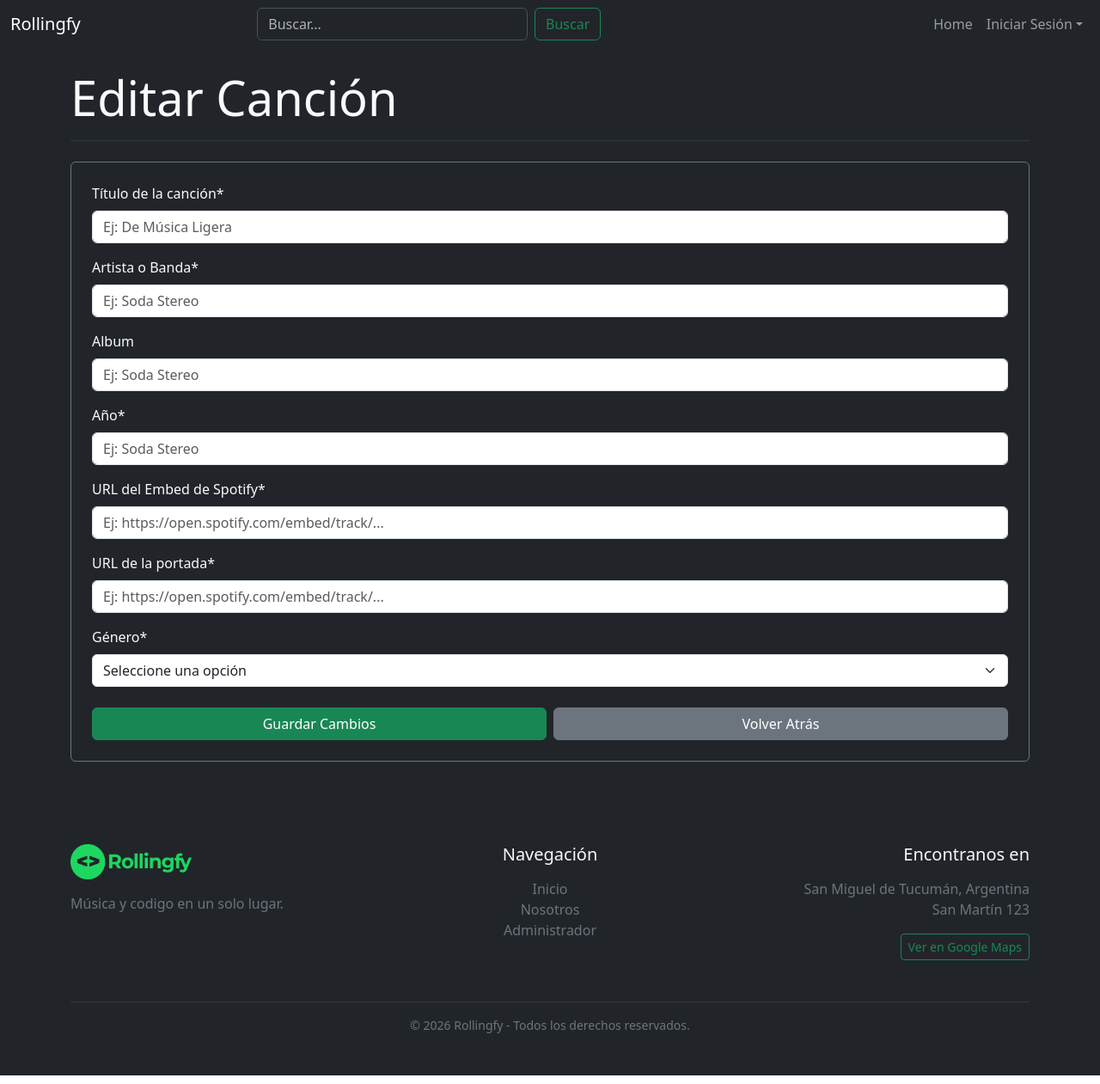
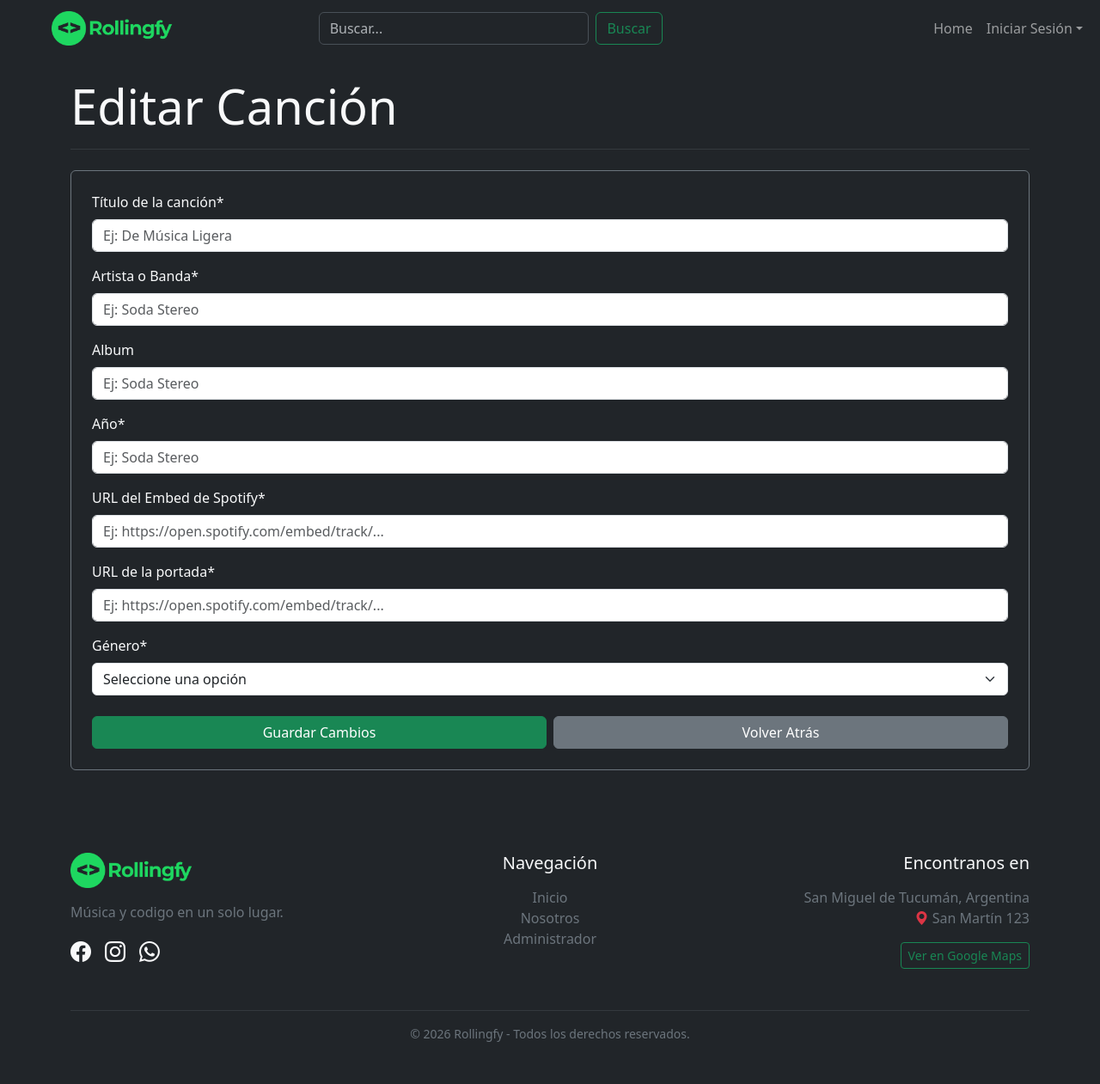
Before and after one commit to AgustinLopezChipoloni/rollingfy-streaming, a React (Vite) app: page /admin/editar/1 in a window 1280 px wide. Shown: the whole page at 86% size. Built offline with nearby package versions, Linux system fonts and the light colour scheme; no server answers.

Commit message:
correccion de botones y nav

```diff
--- a/src/componets/Footer.jsx
+++ b/src/componets/Footer.jsx
@@ -8,7 +8,8 @@
       <Container>
         <Row className="gy-4">
           <Col xs={12} md={4} className="text-center text-md-start">
-            <img src={logoImagen} width="40%" alt="Logo Rollingfy" />
+            <a href="/"><img src={logoImagen} width="40%" alt="Logo Rollingfy" />
+            </a>
             <p className="text-secondary mt-3">
               Música y codigo en un solo lugar.
             </p>
@@ -25,7 +26,7 @@
               <li className="text-decoration-none text-secondary" >Inicio</li>
               <li className="text-decoration-none text-secondary" >Nosotros</li>
               <li className="text-decoration-none text-secondary" >Administrador</li>
-              </ul>
+            </ul>
           </Col>
 
           <Col xs={12} md={4} className="text-center text-md-end">
--- a/src/componets/GrillaReproductores.jsx
+++ b/src/componets/GrillaReproductores.jsx
@@ -23,8 +23,8 @@
     return () => window.removeEventListener("resize", revisarTamanioPantalla);
   }, []);
 
-// Detecta automáticamente si estás en 'localhost' o en tu IP '192.168.X.X'
-const servidor = window.location.hostname;
+  // Detecta automáticamente si estás en 'localhost' o en tu IP '192.168.X.X'
+  const servidor = window.location.hostname;
 
 
 
@@ -111,11 +111,8 @@
                 loading="lazy"
                 title={cancion.nombre}
               ></iframe>
-              <Link
-                to={`/detalle/${cancion.id}/${cancion.nombre.replaceAll(" ", "-")}/${cancion.artista.replaceAll(" ", "-")}`}
-                className="text-decoration-none"
-              >
-                <Button variant='outline-light' size="sm" className='w-80 rounded-pill fw-bold mt-2'>
+                <Link to={`/detalle/${cancion.id}`} className="text-decoration-none">
+                <Button variant='' size="sm" className='w-100 rounded-pill btn btn-outline-success fw-bold'>
                   Ver Detalle
                 </Button>
               </Link>
--- a/src/componets/NavBar.jsx
+++ b/src/componets/NavBar.jsx
@@ -3,6 +3,8 @@
 import { Button, Container, Form, Nav, Navbar, NavDropdown } from 'react-bootstrap';
 import { FaBars } from 'react-icons/fa';
 import { AuthContext } from '../context/AuthContext';
+import logoImagen from "../assets/Logo.png";
+
 
 const NavBar = () => {
 
@@ -11,10 +13,17 @@
   return (
     <Navbar expand="lg" className="bg-dark" data-bs-theme="dark">
       <Container fluid>
-        <Navbar.Brand as={NavLink} to="/">Rollingfy</Navbar.Brand>
+
+        <Navbar.Brand as={NavLink} to="/" className="ms-1 ms-md-5">
+          <img
+            src={logoImagen}
+            alt="Logo Rollingfy"
+            style={{ maxHeight: "40px", width: "auto" }}
+          />
+        </Navbar.Brand>
 
         <Navbar.Toggle aria-controls="navbarScroll" className="border-0 px-0">
-           <FaBars color="white" size={24} />
+          <FaBars color="white" size={24} />
         </Navbar.Toggle>
 
         <Navbar.Collapse id="navbarScroll">
@@ -39,7 +48,7 @@
 
 
                 {usuarioLogueado.rol === 'admin' && (
-                  <Nav.Link as={NavLink} to="/admin" className="text-warning">Panel Admin</Nav.Link>
+                  <Nav.Link as={NavLink} to="/admin" className="text-success-emphasis">Panel Admin</Nav.Link>
                 )}
 
                 <NavDropdown
--- a/src/main.jsx
+++ b/src/main.jsx
@@ -4,6 +4,7 @@
 import 'bootstrap/dist/js/bootstrap.bundle.min.js';
 import './index.css'
 import App from './App.jsx'
+import 'bootstrap-icons/font/bootstrap-icons.css';
 
 createRoot(document.getElementById('root')).render(
   <StrictMode>
```
Also changed, not shown: canciones.json (+10 -0 lines), src/assets/imagenesCarrousel/carrousel_tanBionica.jpg (added), src/assets/imagenesCarrousel/carrousel_tini.jpg (deleted).
